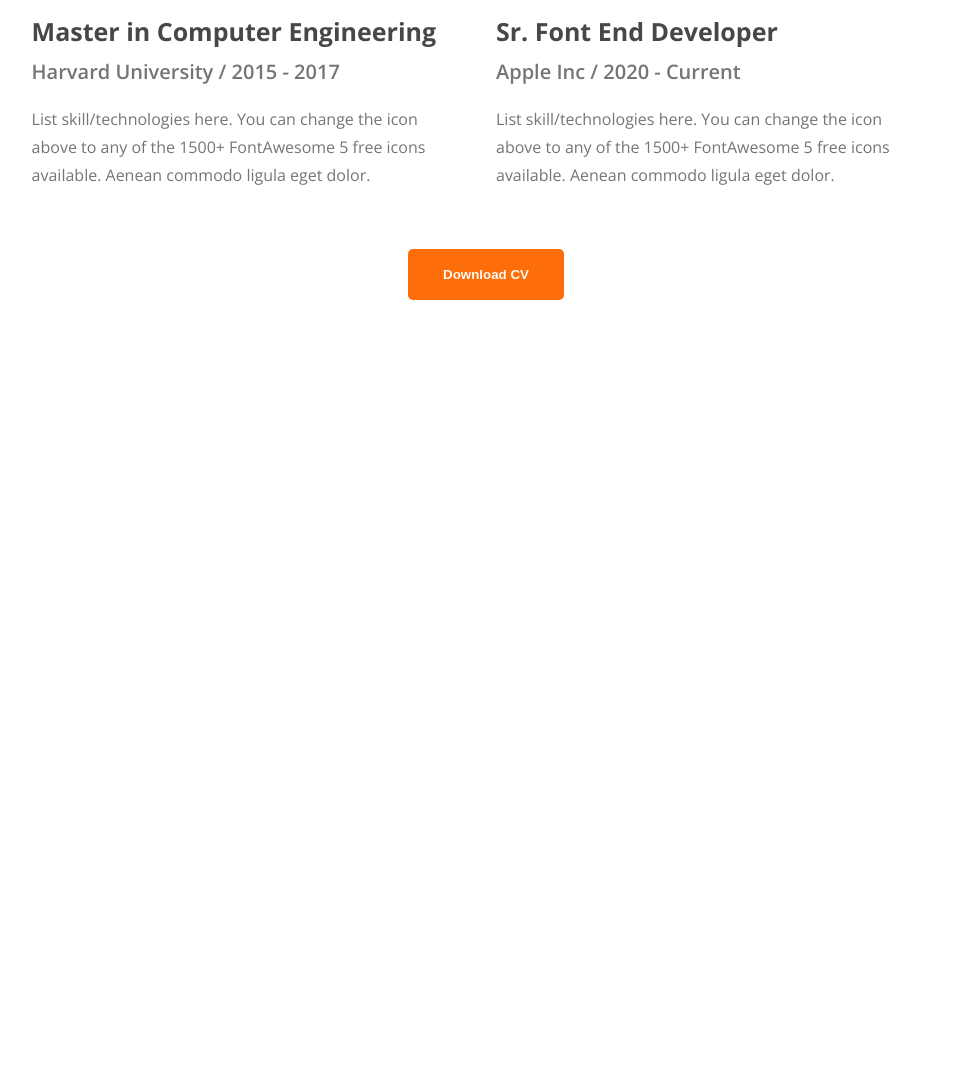
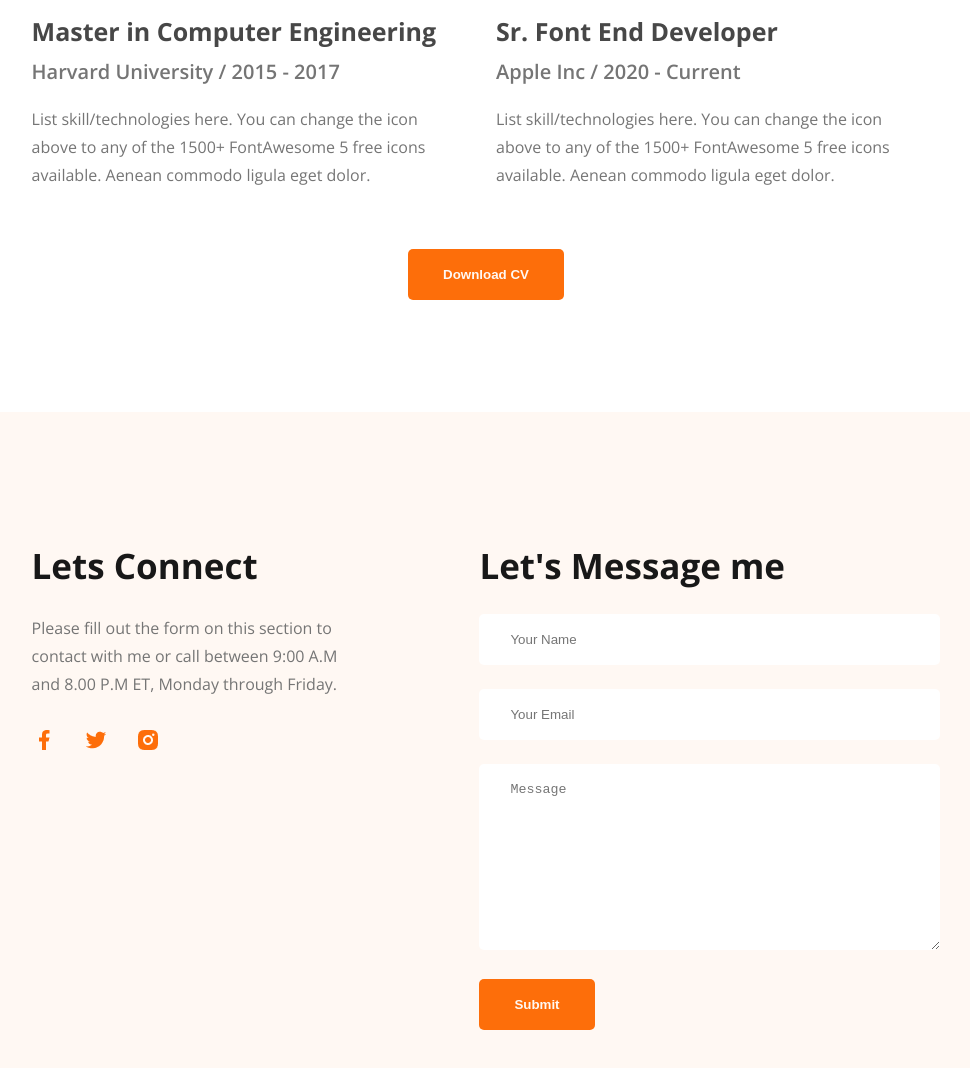
Before and after one commit to aritradev/Hero-dev, a plain HTML site: page day-01/index.html in a window 1280 px wide. Shown: the part 3211-4279 px from the top of the page, without its empty margins (154-1124 px from the left). Before the commit the page ends 3511 px from the top, so only its background shows below. Drawn offline with nearby package versions, Linux system fonts and the light colour scheme.

Commit message:
add footer section

```diff
--- a/day-01/index.html
+++ b/day-01/index.html
@@ -182,5 +182,36 @@
 
     </section>
 
+    <footer>
+        <div class="container">
+            <div class="social">
+                <h2>Lets Connect</h2>
+                <p>Please fill out the form on this section to contact with me or call between 9:00 A.M and 8.00 P.M ET, Monday through Friday.</p>
+                <div class="icon">
+                    <a href=""><img src="./images/icons/facebook.png"></a>
+                    <a href=""><img src="./images/icons/twitter.png"></a>
+                    <a href=""><img src="./images/icons/insta.png"></a>
+                </div>
+            </div>
+
+
+           <form class="form">
+                <h2>Let's Message me</h2>
+            <div>
+                <input type="text" placeholder="Your Name">
+            </div>
+            <div>
+                   <input type="text" placeholder="Your Email">
+            </div>
+            <div>
+                <textarea rows="10" name="message" id="message" placeholder="Message"></textarea>
+            </div>
+            <div>
+                <input type="button" value="Submit" class="btn">
+            </div>
+
+           </form>
+        </div>
+    </footer>
 </body>
 </html>
--- a/day-01/style/protfolio.css
+++ b/day-01/style/protfolio.css
@@ -220,3 +220,47 @@
     line-height: 28px;
     margin-bottom:30px;
 }
+
+
+footer{
+    background-color: #FFF8F3;
+    padding: 130px 0px;
+    margin-top: 112px;
+}
+
+footer .container{
+    width: 71%;
+    max-width:1140px;
+    margin: 0 auto;
+    display: flex;
+    gap: 117px;
+}
+
+footer .container .social{
+    max-width: 562px;
+}
+footer .container .social p{
+    font-size: 16px;
+    color: #757575;
+    line-height: 28px;
+    margin-bottom: 30px;
+}
+
+footer .container h2{
+    font-size: 35px;
+    color: #181818;
+    margin-bottom: 25px;
+}
+
+.social .icon a{
+    margin-right: 24px;
+}
+
+.container form input[type="text"] , textarea{
+    width: 461px;
+    padding: 18px 31px;
+    border: none;
+    border-radius: 5px;
+    margin-bottom: 24px;
+    color: #757575;
+}
```
